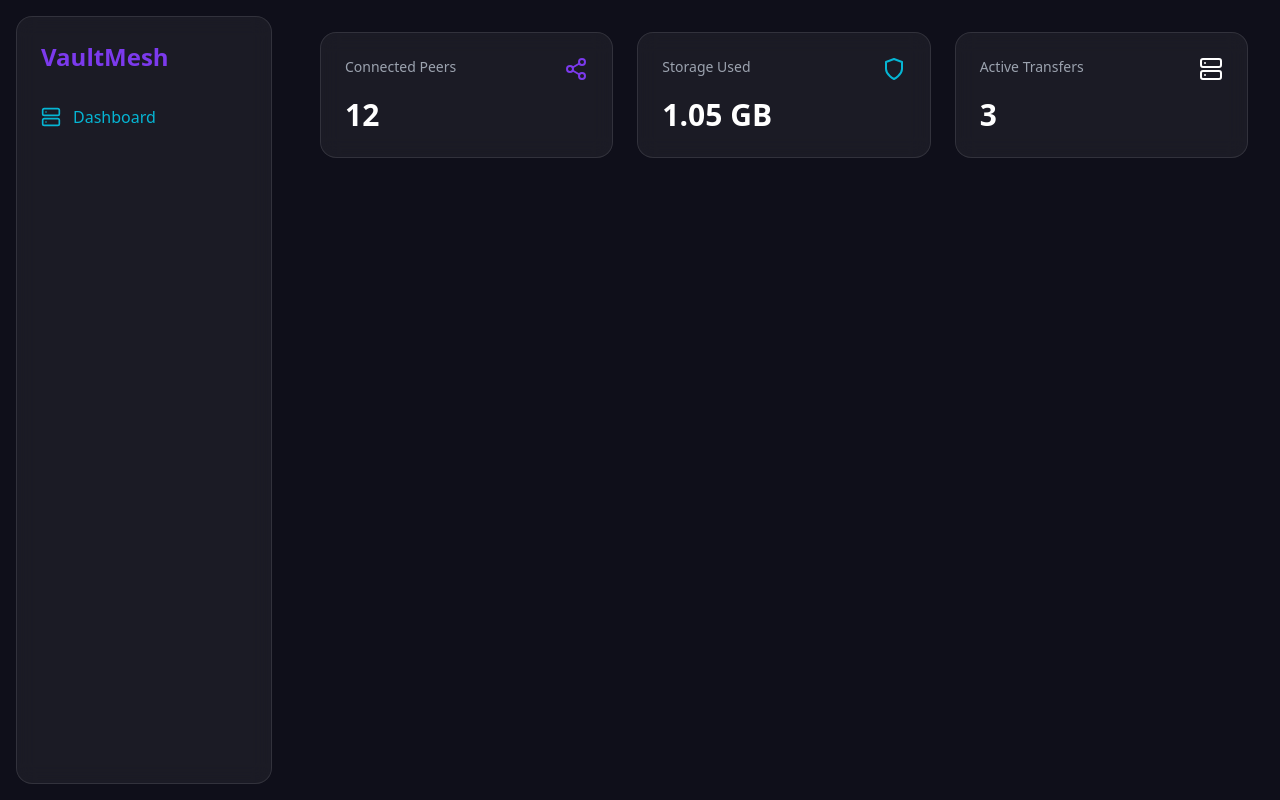
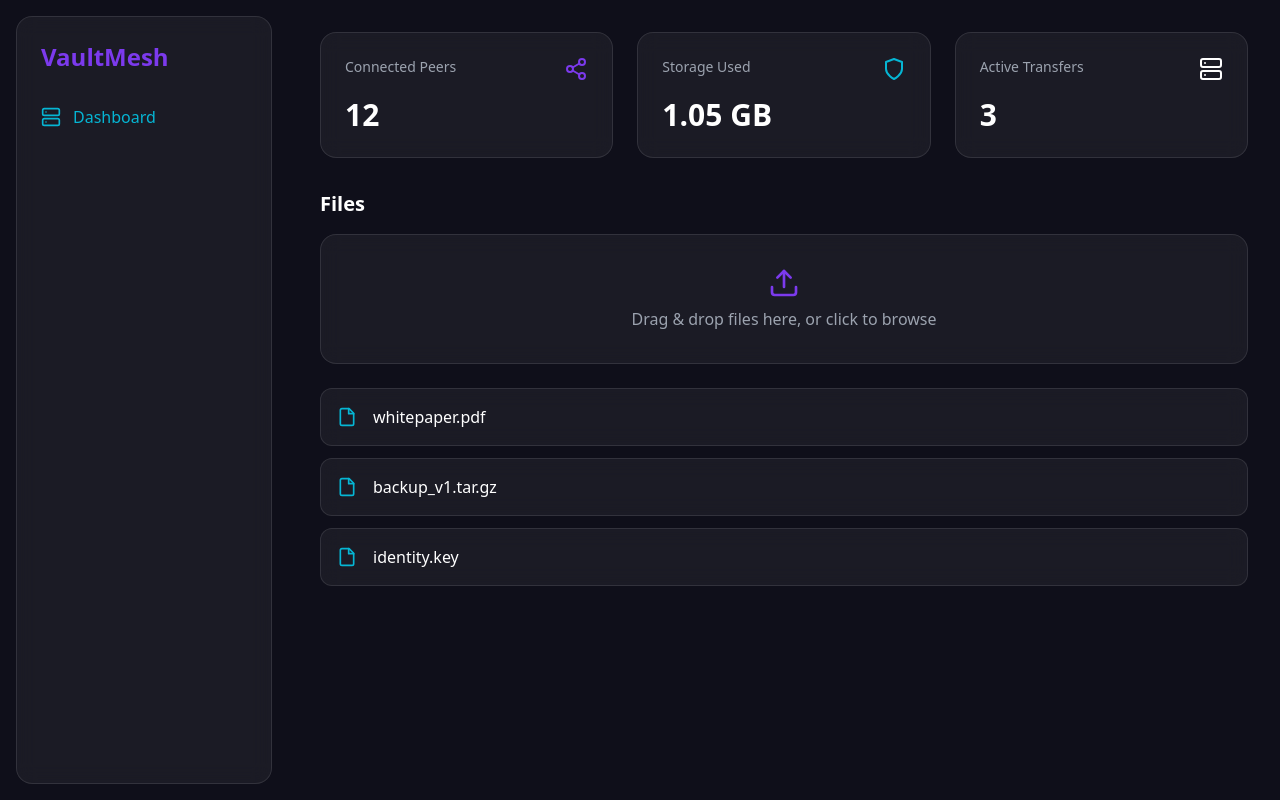
Before and after one commit to 10xdev4u-alt/VaultMesh, a React (Vite) app in the folder ui/web/: page / in a window 1280 px wide. Built offline with nearby package versions, Linux system fonts and the light colour scheme; the HTML template or start-up script is replaced by a standard one.

Commit message:
[097] web: file manager with drag-and-drop upload

```diff
--- a/ui/web/src/App.tsx
+++ b/ui/web/src/App.tsx
@@ -1,6 +1,7 @@
 import React from 'react'
 import { motion } from 'framer-motion'
 import { Server, Shield, Share2 } from 'lucide-react'
+import FileManager from './components/FileManager'
 
 const App = () => {
   return (
@@ -16,7 +17,7 @@ const App = () => {
       </div>
 
       {/* Main Content */}
-      <div className="flex-1 p-8">
+      <div className="flex-1 p-8 overflow-y-auto">
         <motion.div
           initial={{ opacity: 0, y: 20 }}
           animate={{ opacity: 1, y: 0 }}
@@ -36,6 +37,8 @@ const App = () => {
             </div>
           ))}
         </motion.div>
+
+        <FileManager />
       </div>
     </div>
   )
--- /dev/null
+++ b/ui/web/src/components/FileManager.tsx
@@ -0,0 +1,33 @@
+import React from 'react'
+import { motion } from 'framer-motion'
+import { Upload, File } from 'lucide-react'
+
+const FileManager = () => {
+  return (
+    <div className="mt-8">
+      <h2 className="text-xl font-semibold mb-4 text-white">Files</h2>
+
+      {/* Upload Zone */}
+      <motion.div
+        whileHover={{ scale: 1.01 }}
+        whileTap={{ scale: 0.99 }}
+        className="glass border-dashed border-2 border-vault-purple p-8 rounded-2xl flex flex-col items-center justify-center cursor-pointer mb-6"
+      >
+        <Upload className="text-vault-purple mb-2" size={32} />
+        <p className="text-gray-400">Drag & drop files here, or click to browse</p>
+      </motion.div>
+
+      {/* File List */}
+      <div className="space-y-3">
+        {['whitepaper.pdf', 'backup_v1.tar.gz', 'identity.key'].map((f, i) => (
+          <div key={i} className="glass p-4 rounded-xl flex items-center gap-4 text-white">
+            <File size={20} className="text-vault-cyan" />
+            <span>{f}</span>
+          </div>
+        ))}
+      </div>
+    </div>
+  )
+}
+
+export default FileManager
```
Also changed, not shown: 1 other file (tests, documents, lock files or other folders).
